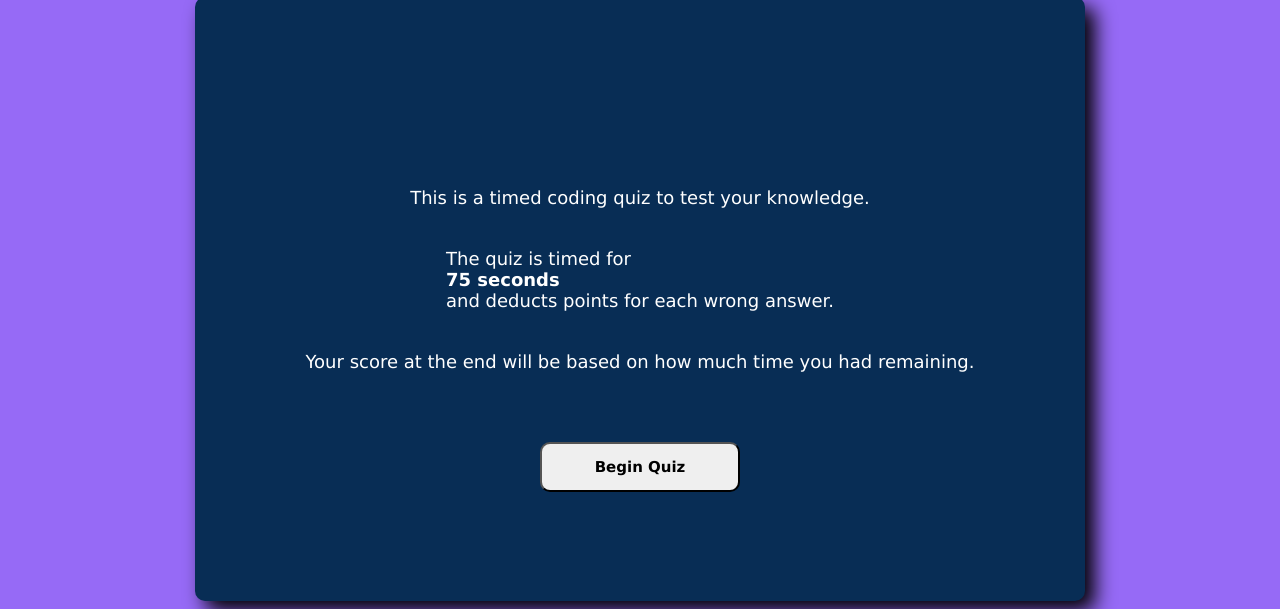
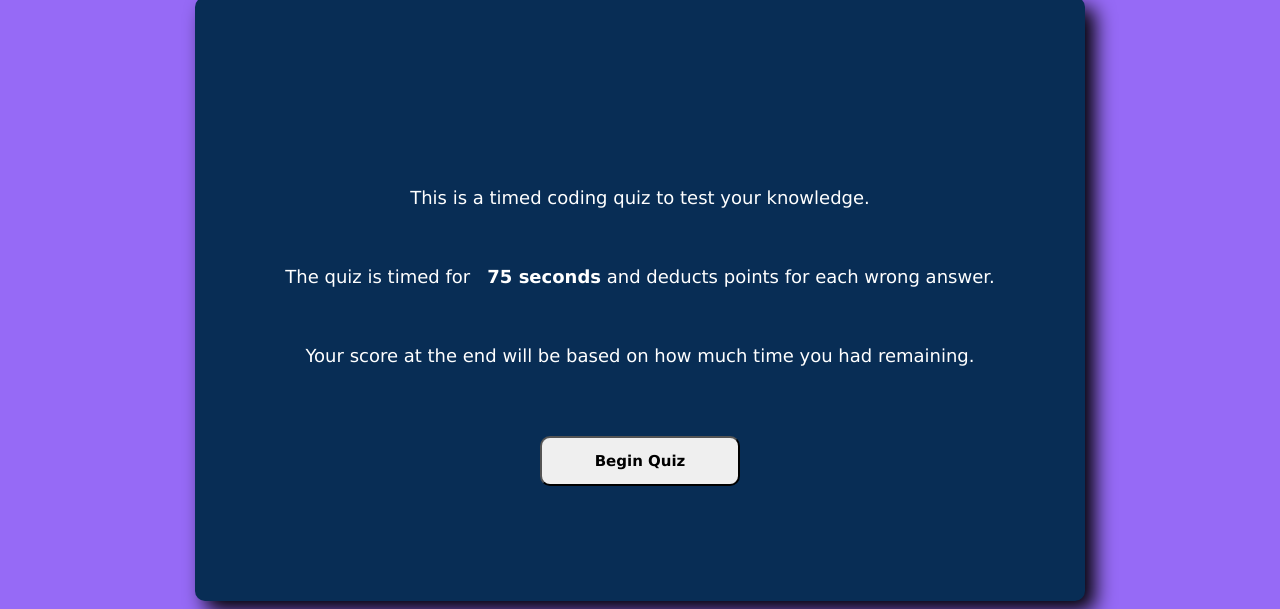
Before and after one commit to Sofuto22/General-Coding_Quiz, a plain HTML site: page index.html in a window 1280 px wide. Shown: the part 207-816 px from the top of the page. Drawn offline with Linux system fonts and the light colour scheme.

Commit message:
minor fix for my issue with bold type

```diff
--- a/index.html
+++ b/index.html
@@ -25,7 +25,7 @@
                 <div class="guidelines">
                     <!--Simple instructions for the quiz and how it functions-->
                         <li class="rules">This is a timed coding quiz to test your knowledge.</li>
-                        <li class="rules"> The quiz is timed for<b>75 seconds</b> and deducts points for each wrong answer.</li>
+                        <li class="rules"><p> The quiz is timed for &nbsp <b>75 seconds</b> and deducts points for each wrong answer.</p></li>
                         <li class="rules">Your score at the end will be based on how much time you had remaining.</li>
                     <button id="start">Begin Quiz</button>
                 </div>
```
